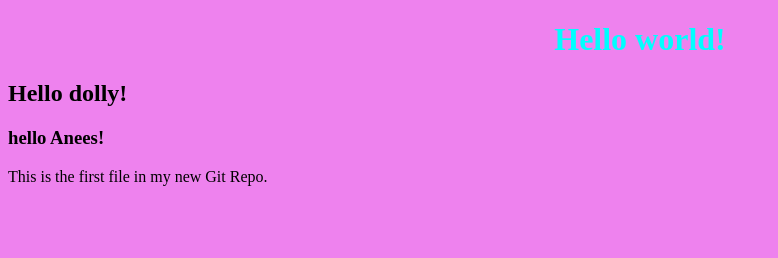
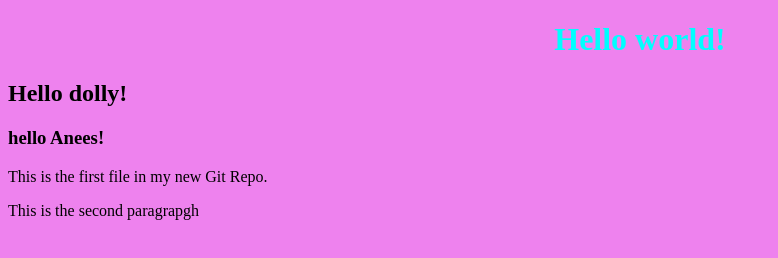
Before and after one commit to anees-creates/local-, a plain HTML site: page index.html in a window 1280 px wide. Shown: the whole page, without its empty margins (0-778 px from the left). Drawn offline with Linux system fonts and the light colour scheme.

Commit message:
A new paragrah is added

```diff
--- a/index.html
+++ b/index.html
@@ -10,6 +10,7 @@
 <h2>Hello dolly!</h2>
 <h3>hello Anees!</h3>
 <p>This is the first file in my new Git Repo.</p>
+<p>This is the second paragrapgh</p>
 
 </body>
 </html>
```
